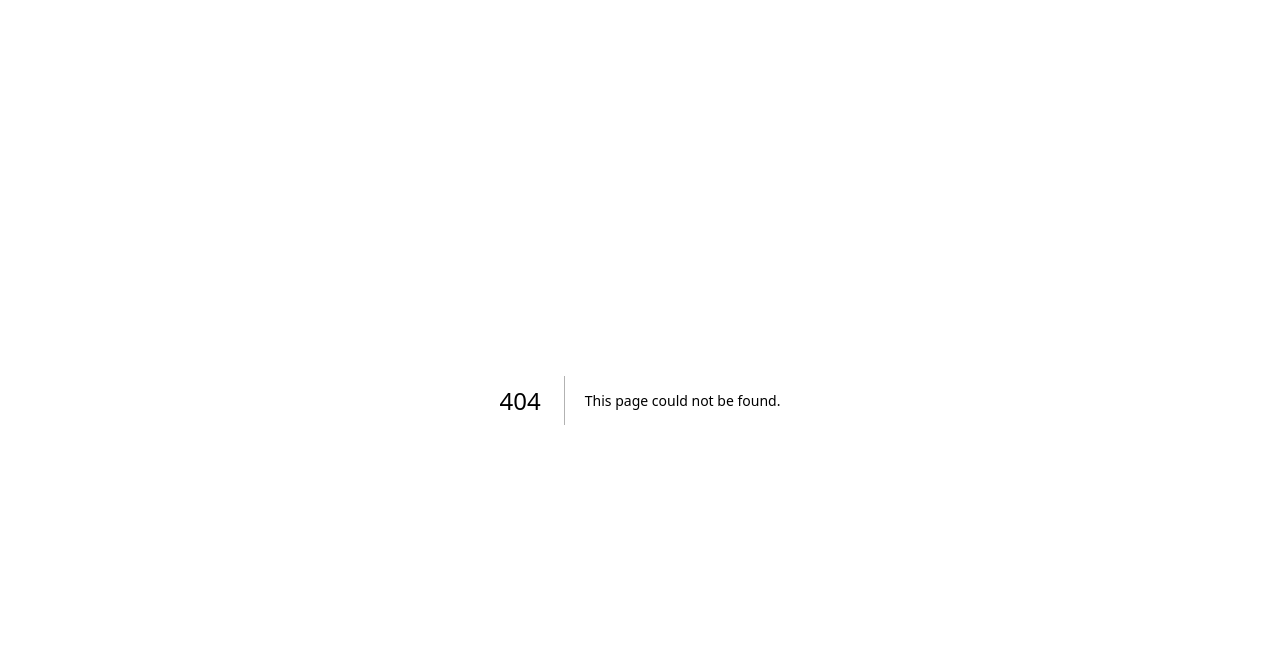
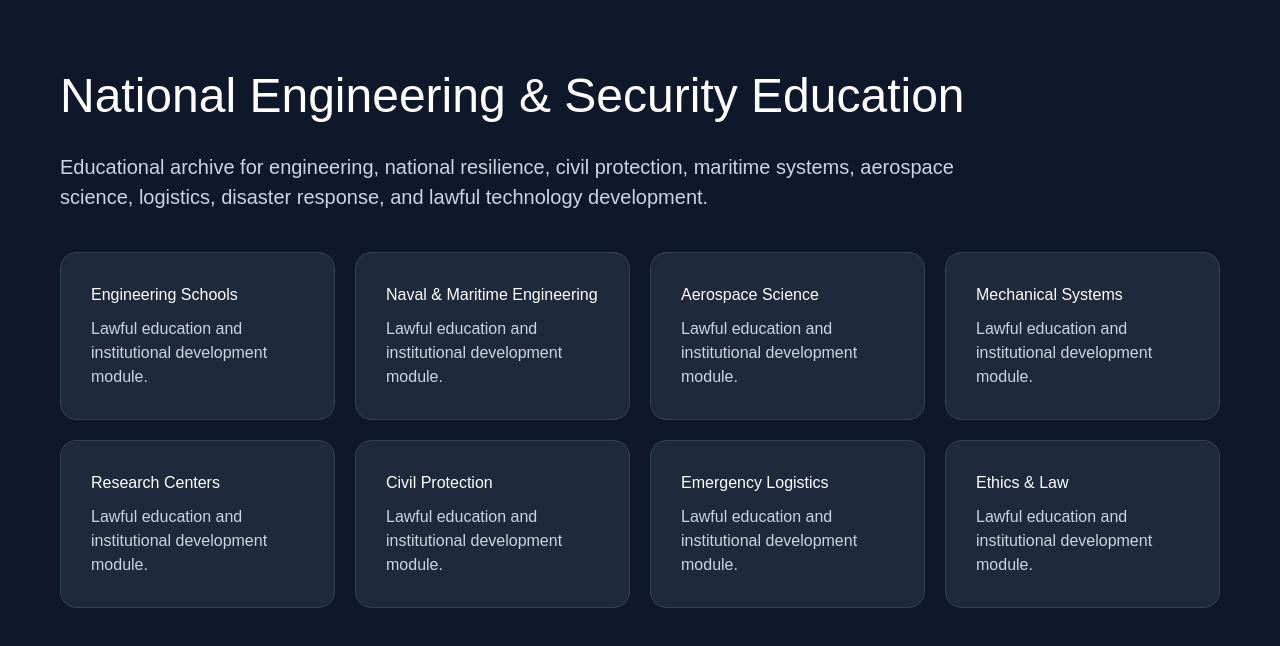
Before and after one commit to patrickprincivil/alliance_nasyonal_devlopman, a Next.js app: page /national-engineering in a window 1280 px wide. Before the commit this address had no page. Shown: the top 646 px of the page. Built offline with nearby package versions, Linux system fonts and the light colour scheme.

Commit message:
Add national engineering section

```diff
--- a/app/components/Navbar.tsx
+++ b/app/components/Navbar.tsx
@@ -40,7 +40,10 @@ export default function Navbar() {
           Programs
         </a>
 
-        <a href="/constitution" style={{ color: "white", textDecoration: "none" }}>
+        <a
+          href="/constitution"
+          style={{ color: "white", textDecoration: "none" }}
+        >
           Constitution
         </a>
 
@@ -52,8 +55,18 @@ export default function Navbar() {
           Justice
         </a>
 
-        <a href="/justice-system" style={{ color: "white", textDecoration: "none" }}>
+        <a
+          href="/justice-system"
+          style={{ color: "white", textDecoration: "none" }}
+        >
           Justice System
+        </a>
+
+        <a
+          href="/national-engineering"
+          style={{ color: "white", textDecoration: "none" }}
+        >
+          Engineering
         </a>
 
         <a href="/journal" style={{ color: "white", textDecoration: "none" }}>
@@ -74,10 +87,7 @@ export default function Navbar() {
           Softwares
         </a>
 
-        <a
-          href="/tools"
-          style={{ color: "white", textDecoration: "none" }}
-        >
+        <a href="/tools" style={{ color: "white", textDecoration: "none" }}>
           Tools
         </a>
 
@@ -95,24 +105,15 @@ export default function Navbar() {
           Media Center
         </a>
 
-        <a
-          href="/ecommerce"
-          style={{ color: "white", textDecoration: "none" }}
-        >
+        <a href="/ecommerce" style={{ color: "white", textDecoration: "none" }}>
           E-Commerce
         </a>
 
-        <a
-          href="/dashboard"
-          style={{ color: "white", textDecoration: "none" }}
-        >
+        <a href="/dashboard" style={{ color: "white", textDecoration: "none" }}>
           Dashboard
         </a>
 
-        <a
-          href="/contact"
-          style={{ color: "white", textDecoration: "none" }}
-        >
+        <a href="/contact" style={{ color: "white", textDecoration: "none" }}>
           Contact
         </a>
       </div>
--- /dev/null
+++ b/app/national-engineering/page.tsx
@@ -0,0 +1,60 @@
+export default function NationalEngineeringPage() {
+  const sections = [
+    "Engineering Schools",
+    "Naval & Maritime Engineering",
+    "Aerospace Science",
+    "Mechanical Systems",
+    "Research Centers",
+    "Civil Protection",
+    "Emergency Logistics",
+    "Ethics & Law",
+  ];
+
+  return (
+    <main style={{ padding: "60px", color: "white" }}>
+      <h1 style={{ fontSize: "48px" }}>
+        National Engineering & Security Education
+      </h1>
+
+      <p
+        style={{
+          marginTop: "20px",
+          fontSize: "20px",
+          color: "#cbd5e1",
+          maxWidth: "950px",
+        }}
+      >
+        Educational archive for engineering, national resilience,
+        civil protection, maritime systems, aerospace science,
+        logistics, disaster response, and lawful technology development.
+      </p>
+
+      <div
+        style={{
+          display: "grid",
+          gridTemplateColumns: "repeat(auto-fit,minmax(250px,1fr))",
+          gap: "20px",
+          marginTop: "40px",
+        }}
+      >
+        {sections.map((item) => (
+          <div
+            key={item}
+            style={{
+              background: "#1e293b",
+              padding: "30px",
+              borderRadius: "16px",
+              border: "1px solid #334155",
+            }}
+          >
+            <h2>{item}</h2>
+
+            <p style={{ color: "#cbd5e1", marginTop: "10px" }}>
+              Lawful education and institutional development module.
+            </p>
+          </div>
+        ))}
+      </div>
+    </main>
+  );
+}
```
